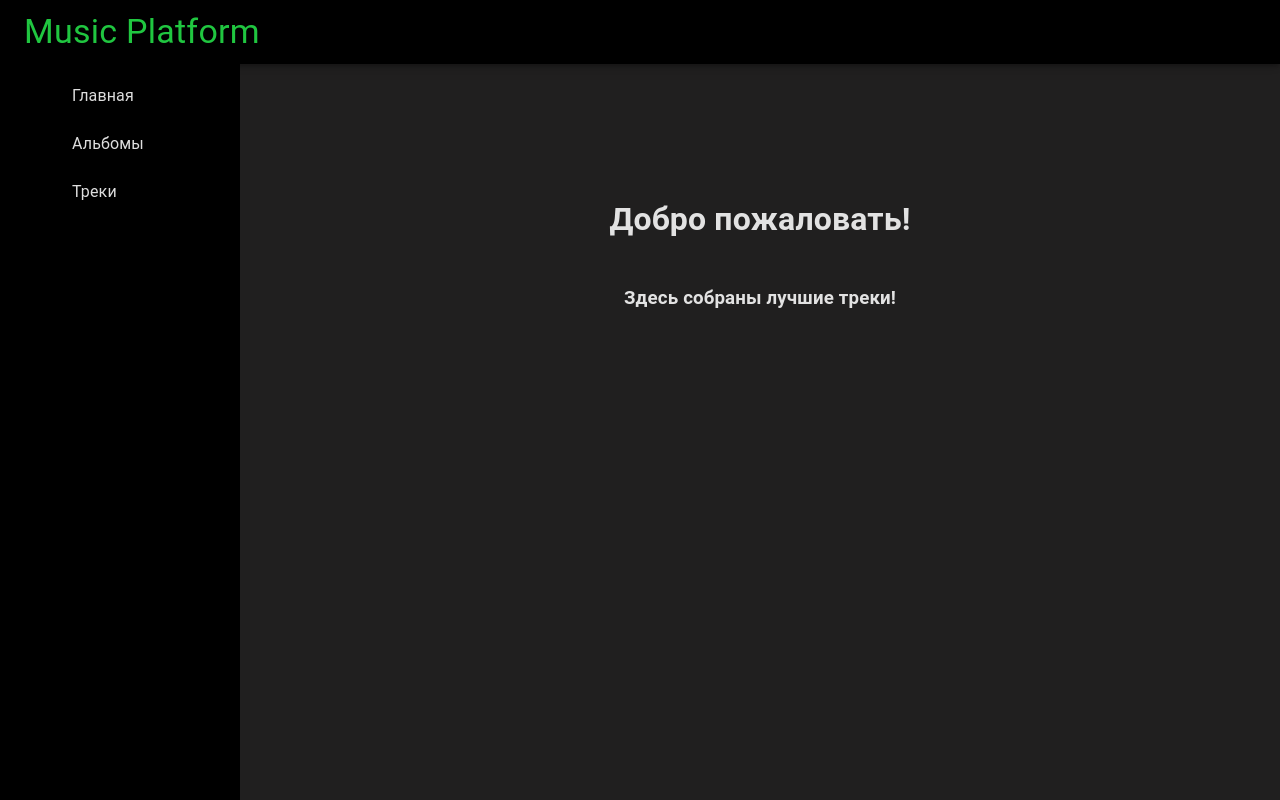
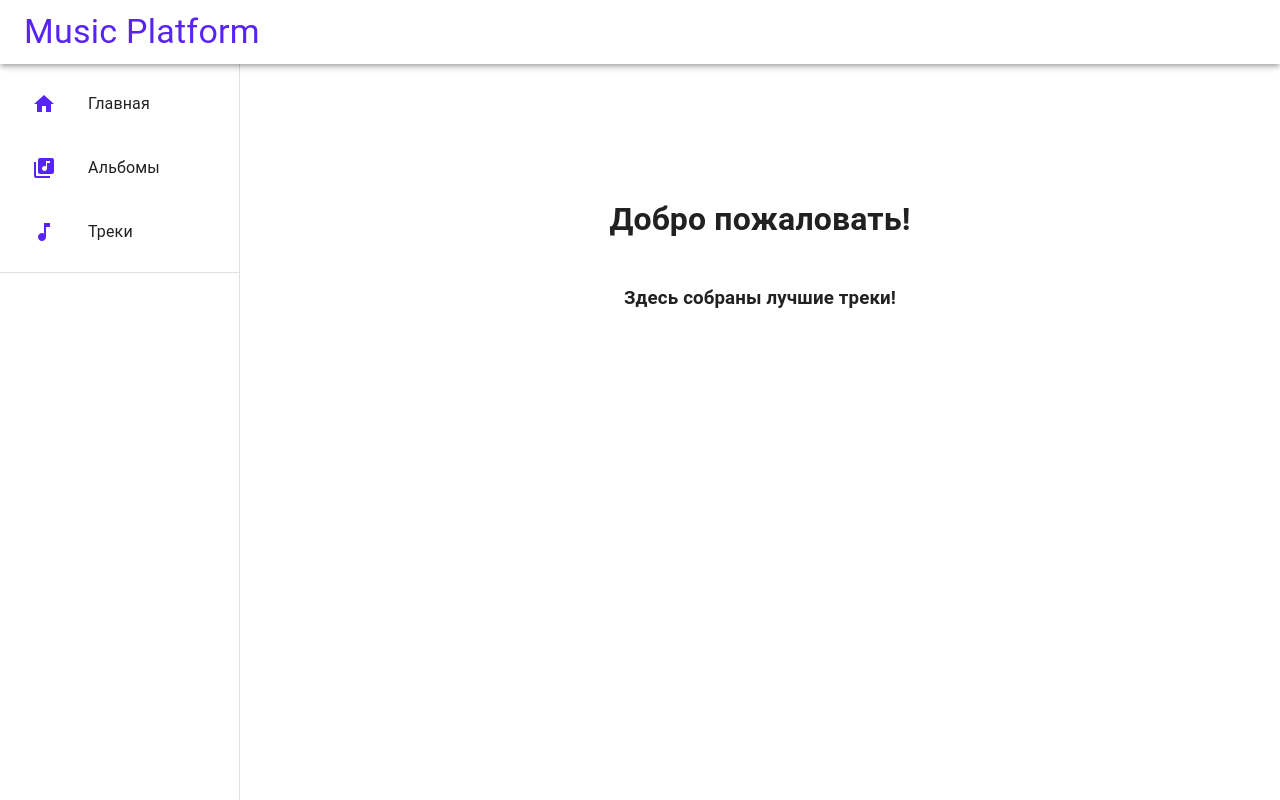
Before and after one commit to Vlad1slav1vanov/music-platform, a Next.js app in the folder client/: page / in a window 1280 px wide. Built offline with nearby package versions, Linux system fonts and the light colour scheme.

Commit message:
Создал тему + вынес компоненты

```diff
--- a/client/components/ClippedDrawer.tsx
+++ b/client/components/ClippedDrawer.tsx
@@ -9,25 +9,18 @@ import ListItem from '@mui/material/ListItem';
 import ListItemButton from '@mui/material/ListItemButton';
 import ListItemIcon from '@mui/material/ListItemIcon';
 import ListItemText from '@mui/material/ListItemText';
-import InboxIcon from '@mui/icons-material/MoveToInbox';
-import MailIcon from '@mui/icons-material/Mail';
+import HomeOutlinedIcon from '@mui/icons-material/HomeOutlined';
 import Header from './Header';
 import { useRouter } from 'next/router';
+import Navigation from './Navigation';
 
 interface ClippedDrawerProps {
   children: React.ReactNode;
 }
 
-const menuItems = [
-  { text: 'Главная', href: '/' },
-  { text: 'Альбомы', href: '/albums' },
-  { text: 'Треки', href: '/tracks' },
-];
-
 const drawerWidth = 240;
 
 const ClippedDrawer: React.FC<ClippedDrawerProps> = ({children}) => {
-  const router = useRouter();
   return (
     <Box sx={{ display: 'flex' }} >
       <CssBaseline />
@@ -42,22 +35,7 @@ const ClippedDrawer: React.FC<ClippedDrawerProps> = ({children}) => {
       >
         <Toolbar />
         <Box sx={{ overflow: 'auto' }}>
-        <List>
-          {menuItems.map(({ text, href }, index) => (
-            <ListItem
-              key={text}
-              disablePadding
-              onClick={() => router.push(href)}
-            >
-              <ListItemButton>
-                <ListItemIcon>
-                  {index % 2 === 0 ? <InboxIcon /> : <MailIcon />}
-                </ListItemIcon>
-                <ListItemText primary={text} />
-              </ListItemButton>
-            </ListItem>
-          ))}
-        </List>
+        <Navigation />
           <Divider />
         </Box>
       </Drawer>
--- /dev/null
+++ b/client/components/Navigation.tsx
@@ -0,0 +1,38 @@
+import { List, ListItem, ListItemButton, ListItemIcon, ListItemText } from "@mui/material";
+import HomeIcon from '@mui/icons-material/Home';
+import LibraryMusicIcon from '@mui/icons-material/LibraryMusic';
+import MusicNoteIcon from '@mui/icons-material/MusicNote';
+import { useRouter } from "next/router";
+import React from "react";
+
+const menuItems = [
+  { text: 'Главная', href: '/', icon: <HomeIcon color="primary"/> },
+  { text: 'Альбомы', href: '/albums', icon: <LibraryMusicIcon color="primary"/> },
+  { text: 'Треки', href: '/tracks', icon: <MusicNoteIcon color="primary"/> },
+];
+
+const Navigation: React.FC = () => {
+  const router = useRouter();
+
+  return (
+    <List>
+      {menuItems.map(({text, href, icon}, index) =>
+        <ListItem
+        key={index}
+        onClick={() => router.push(href)}
+        >
+          <ListItemButton>
+            <ListItemIcon>
+              {icon}
+            </ListItemIcon>
+            <ListItemText>
+              {text}
+            </ListItemText>
+          </ListItemButton>
+        </ListItem>
+      )}
+    </List>
+  )
+}
+
+export default Navigation;
--- a/client/components/Player.tsx
+++ b/client/components/Player.tsx
@@ -2,36 +2,9 @@ import { Pause, PlayCircle } from "@mui/icons-material";
 import { Grid, IconButton } from "@mui/material";
 import PlayerStore from "../store/PlayerStore";
 import React from "react";
-import styled from "styled-components";
-import { ITrack } from "../types/track";
 import TrackProgress from "./TrackProgress";
 import Volume from "./Volume";
 import { observer } from "mobx-react";
-
-// Styles
-
-const StyledPlayer = styled.div`
-  z-index: 10;
-  height: 80px;
-  width: 100%;
-  position: fixed;
-  bottom: 0;
-  display: flex;
-  align-items: center;
-  padding: 0 10px;
-  background-color: #1976d2;
-  gap: 20px;
-`
-
-const TrackName = styled.div`
-  color: white;
-  font-size: 18px;
-`
-
-const ArtistName = styled.div`
-  color: white;
-  font-size: 14px;
-`
 
 // not initialized audio var
 
@@ -89,7 +62,7 @@ const Player: React.FC = () => {
   }
 
   return (
-    <StyledPlayer>
+    <div>
       <IconButton
       onClick={() => play()}
       >
@@ -103,12 +76,12 @@ const Player: React.FC = () => {
       direction='column'
       width={300}
       >
-        <TrackName>
+        <div>
           {activeTrack?.name}
-        </TrackName>
-        <ArtistName>
+        </div>
+        <div>
           {activeTrack?.artist}
-        </ArtistName>
+        </div>
       </Grid>
       <TrackProgress
       left={PlayerStore.currentState.currentTime}
@@ -120,7 +93,7 @@ const Player: React.FC = () => {
       value={PlayerStore.currentState.volume}
       onChange={changeVolume}
       />
-    </StyledPlayer>
+    </div>
   )
 }
 
--- a/client/pages/tracks/create.tsx
+++ b/client/pages/tracks/create.tsx
@@ -1,5 +1,4 @@
-import FileUpload from '../../components/FileUpload';
-import { Button, Grid } from '@mui/material';
+import { Button, Grid, ThemeProvider } from '@mui/material';
 import React from 'react';
 import FirstStep from '../../components/FirstStep';
 import StepWrapper from '../../components/StepWrapper';
@@ -8,6 +7,7 @@ import UploadStep from '../../components/UploadStep';
 import { useInput } from '../../hooks/useInput';
 import axios from '../../axios';
 import { useRouter } from 'next/router';
+import theme from '../../theme/theme';
 
 const Create = () => {
   const router = useRouter();
@@ -41,6 +41,7 @@ const Create = () => {
   }
 
   return (
+    <ThemeProvider theme={theme}>
       <MainLayout>
         <StepWrapper activeStep={activeStep}>
           {activeStep === 0 &&
@@ -79,6 +80,7 @@ const Create = () => {
           </Button>
         </Grid>
       </MainLayout>
+    </ThemeProvider>
   )
 }
 
--- a/client/theme/theme.ts
+++ b/client/theme/theme.ts
@@ -1,7 +1,14 @@
-import { createTheme, Theme } from '@mui/material/styles';
+import { createTheme, Theme, ThemeOptions } from '@mui/material/styles';
 
-const themeJson = '{"palette":{"common":{"black":"#000","white":"#fff"},"background":{"paper":"#000000","default":"#201F1F"},"primary":{"light":"rgba(134, 242, 71, 1)","main":"rgba(32, 198, 64, 1)","dark":"rgba(14, 161, 6, 1)","contrastText":"rgba(255, 255, 255, 1)"},"secondary":{"light":"rgba(228, 80, 129, 1)","main":"rgba(234, 59, 121, 1)","dark":"rgba(165, 7, 78, 1)","contrastText":"#fff"},"error":{"light":"rgba(235, 62, 62, 1)","main":"rgba(208, 2, 27, 1)","dark":"#d32f2f","contrastText":"#fff"},"text":{"primary":"rgba(255, 255, 255, 0.87)","secondary":"rgba(255, 255, 255, 0.54)","disabled":"rgba(185, 181, 181, 0.38)","hint":"rgba(241, 241, 241, 0.38)"}}}'
-
-const theme: Theme = createTheme(JSON.parse(themeJson))
+const theme: Theme = createTheme({
+  palette: {
+    primary: {
+      main: '#5824f3',
+    },
+    secondary: {
+      main: '#F13457',
+    },
+  },
+})
 
 export default theme;
```
Also changed, not shown: client/pages/tracks/[id].tsx (+9 -29 lines), client/pages/tracks/index.tsx (+4 -3 lines). Lines whose indentation alone changed are shown as unchanged.
